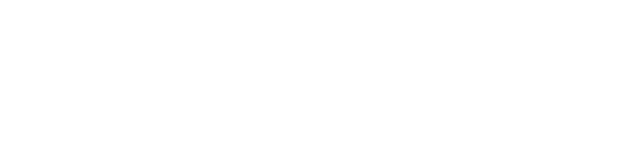
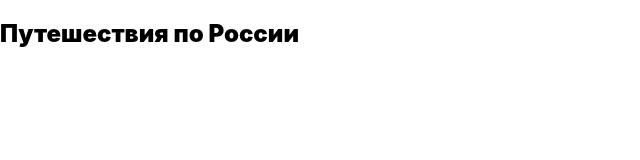
Before and after one commit to InslabG/russian-travel, a plain HTML site: page index.html in a window 1280 px wide. Shown: the whole page, without its empty margins (0-640 px from the left). Drawn offline with Linux system fonts and the light colour scheme.

Commit message:
Подключил шрифты

```diff
--- a/blocks/header/header.css
+++ b/blocks/header/header.css
@@ -0,0 +1,5 @@
+.header {
+  font-family: 'Inter';
+  font-style: normal;
+  font-weight: 900;
+}
--- a/index.html
+++ b/index.html
@@ -9,6 +9,7 @@
 <body>
   <div class="root">
     <header class="header">
+      <h2 class="header">Путешествия по России</h2>
     </header>
   </div>
 </body>
--- a/pages/index.css
+++ b/pages/index.css
@@ -2,3 +2,4 @@
 @import url('../blocks/root/root.css');
 
 @import url('../blocks/header/header.css');
+@import url('../vendor/fonts/font.css');
--- /dev/null
+++ b/vendor/fonts/font.css
@@ -0,0 +1,13 @@
+@@font-face {
+  font-family: 'Inter';
+  font-style: normal;
+  font-weight: 400;
+  src: url('Inter-Regular.woff2') format('woff2');
+}
+
+@@font-face {
+  font-family: 'Inter';
+  font-style: normal;
+  font-weight: 900;
+  src: url('Inter-Black.woff2') format('woff2');
+}
```
Also changed, not shown: vendor/fonts/Inter-Black.woff2 (added), vendor/fonts/Inter-Regular.woff2 (added).
